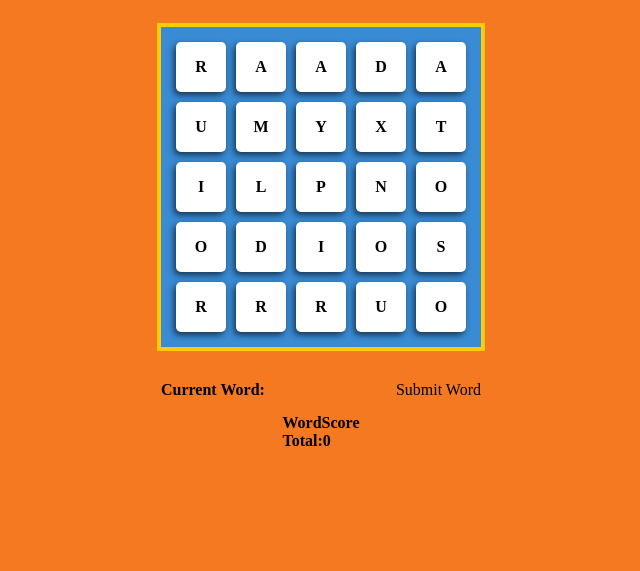
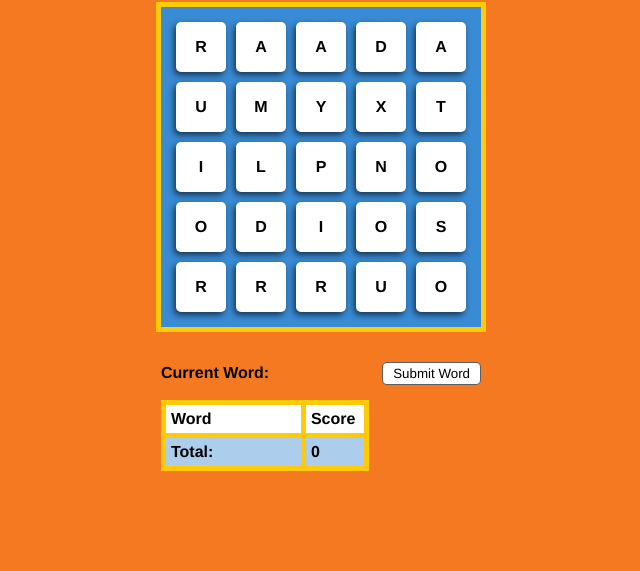
Before and after one commit to angrobertsh/boggle, a website built with webpack: page index.html in a window 1280 px wide. Shown: the part 229-800 px from the top of the page, without its empty margins (319-959 px from the left). Built offline with nearby package versions, Linux system fonts and the light colour scheme.

Commit message:
CSS pass

```diff
--- a/index.html
+++ b/index.html
@@ -14,11 +14,13 @@
 
       <div id="submit-holder"><div id="current-word" class="bold">Current Word:&nbsp; <div id="current-word-word"></div></div> <button id="submit">Submit Word</button></div>
 
-      <div id="score">
-        <ul id="word-pairs">
-          <li id="word-pair-start" class="word-pair"><div class="word bold">Word</div><div class="value bold">Score</div></li>
-        </ul>
-        <div id="word-pair-end" class="word-pair"><div class="word bold">Total:</div><div id="total-score" class="value bold">0</div></div>
+      <div id="score-holder">
+        <div id="score">
+          <ul id="word-pairs">
+            <li id="word-pair-start" class="word-pair"><div class="word bold">Word</div><div class="value bold">Score</div></li>
+          </ul>
+          <div id="word-pair-end" class="word-pair"><div class="word bold">Total:</div><div id="total-score" class="value bold">0</div></div>
+        </div>
       </div>
     </div>
   </body>
--- a/javascripts/bundle.js
+++ b/javascripts/bundle.js
@@ -79,7 +79,9 @@ document.addEventListener("DOMContentLoaded", function(){
     e.preventDefault();
     window.round = 0;
     var currentWord = document.getElementById("current-word-word")
-    createScore(currentWord.innerHTML);
+    if(currentWord.innerHTML.length != 0){
+      createScore(currentWord.innerHTML);
+    }
     currentWord.innerHTML = "";
     board.clearActiveDice();
   })
--- a/javascripts/game.js
+++ b/javascripts/game.js
@@ -10,7 +10,9 @@ document.addEventListener("DOMContentLoaded", function(){
     e.preventDefault();
     window.round = 0;
     var currentWord = document.getElementById("current-word-word")
-    createScore(currentWord.innerHTML);
+    if(currentWord.innerHTML.length != 0){
+      createScore(currentWord.innerHTML);
+    }
     currentWord.innerHTML = "";
     board.clearActiveDice();
   })
--- a/style.css
+++ b/style.css
@@ -8,7 +8,7 @@ span, article, footer, time, small {
   padding: 0;
   border: 0;
   outline: 0;
-  font: inherit;
+  font-family: Helvetica;
   color: inherit;
   text-align: inherit;
   text-decoration: inherit;
@@ -76,6 +76,7 @@ input[type="submit"] {
 #submit-holder{
   width: 320px;
   justify-content: space-between;
+  align-items: center;
   display: flex;
   margin: 10px 0 15px 0;
 }
@@ -97,10 +98,62 @@ input[type="submit"] {
 #board{
   width: 320px;
   height: 320px;
-  border: 4px solid #FFCA08;
+  border: 5px solid #FFCA08;
   display: flex;
   align-items: center;
   justify-content: center;
   margin: 30px 0 20px 0;
   background-color: #398BD4;
 }
+
+#submit{
+  padding: 3px 10px 3px 10px;
+  background-color: white;
+  border-radius: 5px;
+  border: 1px solid rgba(0,0,0,0.63);
+}
+
+#score-holder{
+  width: 320px;
+}
+
+#word-pairs{
+  border: 5px solid #FFCA08;
+}
+
+#score{
+  width: 65%;
+}
+
+.word-pair > *{
+  padding: 5px;
+  background-color: white;
+}
+
+.word{
+  width: 130px;
+}
+
+.value{
+  width: 50px;
+  border-left: 5px solid #FFCA08;
+}
+
+.word-pair{
+  border-top: 5px solid #FFCA08;
+}
+
+#word-pair-start{
+  border-top: none;
+}
+
+#word-pair-end{
+  border-top: none;
+  border-left: 5px solid #FFCA08;
+  border-right: 5px solid #FFCA08;
+  border-bottom: 5px solid #FFCA08;
+}
+
+#word-pair-end > * {
+  background-color: #ACCEEC
+}
```
